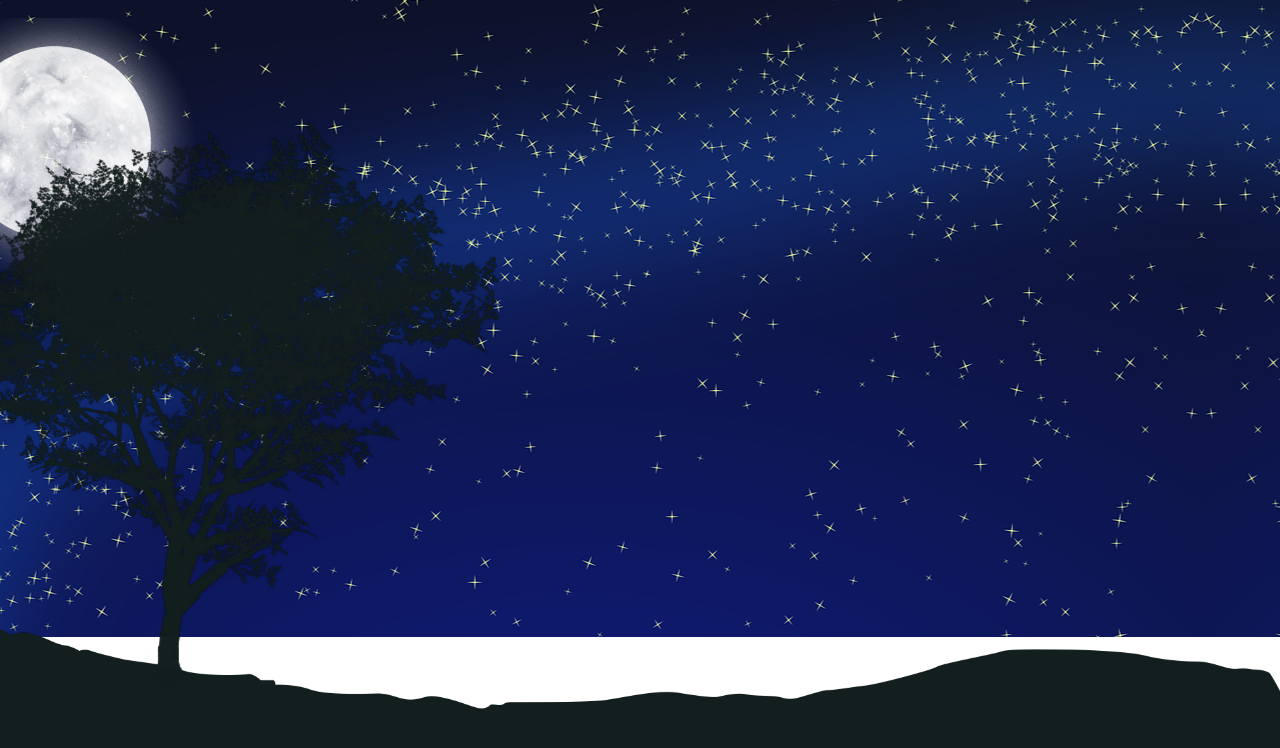
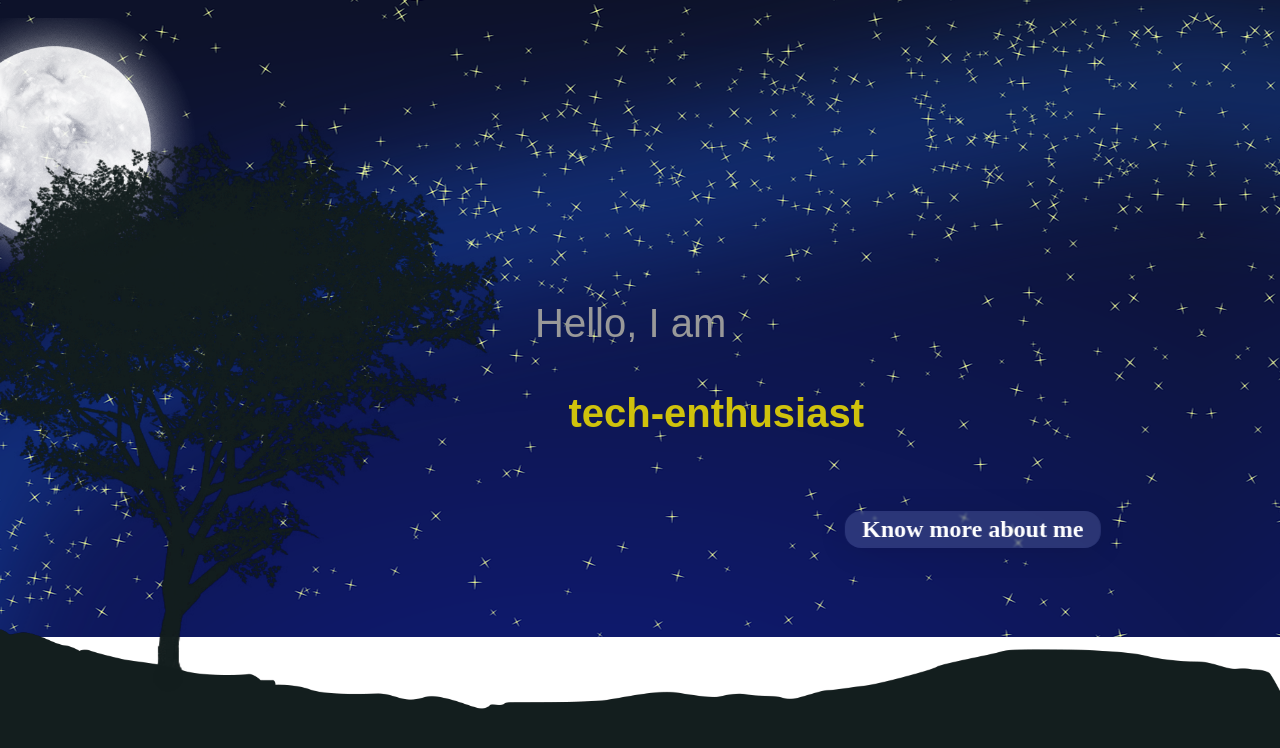
Before and after one commit to manu31shukla/Animation-Site, a plain HTML site: page index.html in a window 1280 px wide. Drawn offline with Linux system fonts and the light colour scheme; a web font is replaced by a local one.

Commit message:
added text to home page

```diff
--- a/index.html
+++ b/index.html
@@ -4,6 +4,7 @@
     <meta charset="UTF-8">
     <meta http-equiv="X-UA-Compatible" content="IE=edge">
     <meta name="viewport" content="width=device-width, initial-scale=1.0">
+    <link rel="stylesheet" href="https://fonts.googleapis.com/css?family=Sofia&effect=fire">
     <title>Sky Background Animation</title>
     <style>
         *{
@@ -14,6 +15,7 @@
         }
         body{
             overflow: hidden;
+
 
         }
         img{
@@ -54,13 +56,143 @@
             bottom: -5px;
             left: 0;
         }
+        div.txt
+        {
+            text-align: center;
+            position: absolute;
+            width: 20%;
+            color: white;
+            top: 50%;
+            left: 50%;
+            padding: 5px 10px;
+            background-color: rgba(94, 108, 171, 0.373);
+            border-radius: 16px;
+            box-shadow: 0 4px 30px rgba(0, 0, 0, 0.1);
+            backdrop-filter: blur(1px);
+            -webkit-backdrop-filter: blur(1px);
+            transform: translateX(80%) translateY(300%);
+
+        }
+        .h2{
+            padding: 5px 10px;
+            color: white;
+            letter-spacing: 1px;
+            font-family: courier;
+        }
+.Iam {
+    text-align: center;
+    position: absolute;
+    top: 50%;
+    left: 50%;
+  padding: 2em 5em;
+  font: normal 40px/50px Montserrat, sans-serif;
+  color: #999;
+  transform: translateX(-40%) translateY(-70%);
+}
+.Iam p {
+  height: 50px;
+  float: left;
+  margin-right: 0.3em;
+}
+.Iam b {
+  float: left;
+  overflow: hidden;
+  position: relative;
+  height: 50px;
+  top: 40px;
+}
+.Iam .innerIam {
+  display: inline-block;
+  color: #cfc20c;
+  position: relative;
+  white-space: nowrap;
+  top: 0;
+  left: 0;
+
+
+/*animation*/
+-webkit-animation:move 5s;
+   -moz-animation:move 5s;
+    -ms-animation:move 5s;
+     -o-animation:move 5s;
+        animation:move 5s;
+/*animation-iteration-count*/
+-webkit-animation-iteration-count:infinite;
+   -moz-animation-iteration-count:infinite;
+    -ms-animation-iteration-count:infinite;
+     -o-animation-iteration-count:infinite;
+        animation-iteration-count:infinite;
+/*animation-delay*/
+-webkit-animation-delay:1s;
+   -moz-animation-delay:1s;
+    -ms-animation-delay:1s;
+     -o-animation-delay:1s;
+        animation-delay:1s;
+}
+@keyframes move{
+0%  { top: 0px; }
+20% { top: -50px; }
+40% { top: -100px; }
+60% { top: -150px; }
+80% { top: -200px; }
+}
+
+@-webkit-keyframes move {
+    0%  { top: 0px; }
+    20% { top: -50px; }
+    40% { top: -100px; }
+    60% { top: -150px; }
+    80% { top: -200px; }
+}
+@-moz-keyframes move {
+    0%  { top: 0px; }
+    20% { top: -50px; }
+    40% { top: -100px; }
+    60% { top: -150px; }
+    80% { top: -200px; }
+}
+@-o-keyframes move {
+    0%  { top: 0px; }
+    20% { top: -50px; }
+    40% { top: -100px; }
+    60% { top: -150px; }
+    80% { top: -200px; }
+}
+@keyframes move {
+    0%  { top: 0px; }
+    20% { top: -50px; }
+    40% { top: -100px; }
+    60% { top: -150px; }
+    80% { top: -200px; }
+}
+
+
     </style>
 </head>
 <body>
     <main>
+
+
+
         <div class="sky">
             <div class="moon"><img src="images/moon.png" alt=""></div>
             <div class="land"><img src="images/land.png" alt=""></div>
+            <a href="parallex.html">
+            <div class="txt"><h2>Know more about me</h2></div></a>
+            <div class="Iam">
+
+                <p>Hello, I am</p>
+                <b>
+                  <div class="innerIam">
+                    Manu<br />
+                    designer<br />
+                    frontend developer<br />
+                    story-writer<br />
+                    tech-enthusiast
+                    </div>
+                </b>
+
+            </div>
         </div>
     </main>
 
```
Also changed, not shown: parallex.html (added, +28 -0 lines).
